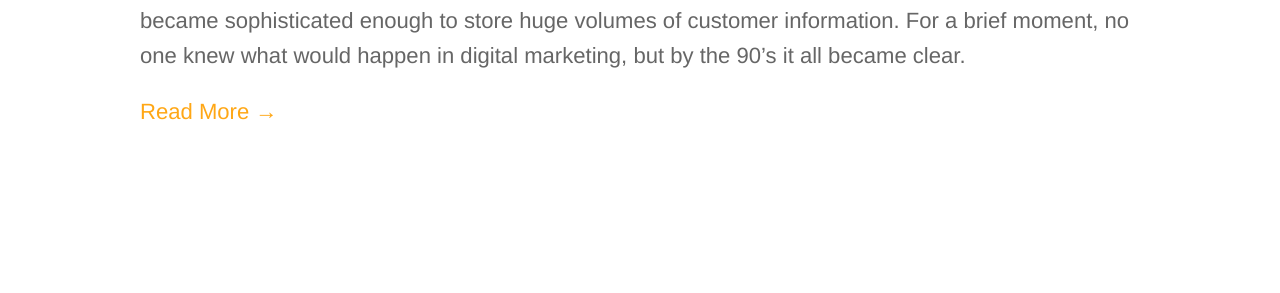
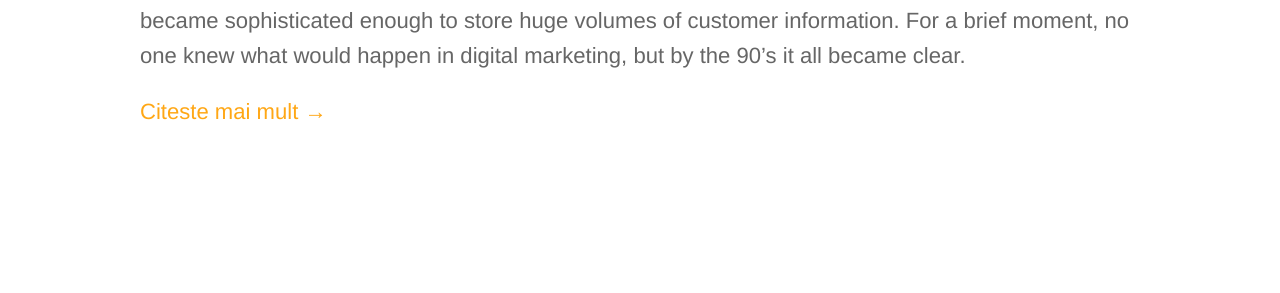
Before and after one commit to rptoma/Flaty, a Jekyll site: the page built from blog/index.html, in a window 1280 px wide. Shown: the part 842-1135 px from the top of the page. Built offline with Jekyll 4.4.1, drawn with Linux system fonts in a browser that asks for light colours; the list of posts is cut into pages by our own code.

Commit message:
Updated '_includes/post-summary.html' via CloudCannon

```diff
--- a/_includes/post-summary.html
+++ b/_includes/post-summary.html
@@ -2,5 +2,5 @@
 {% include post-title.html post=post %}
 <div class="post-content">
 	{{ include.post.excerpt }}
-	<p><a href="{{ site.baseurl }}{{ include.post.url }}">Read More &rarr;</a></p>
+	<p><a href="{{ site.baseurl }}{{ include.post.url }}">Citeste mai mult &rarr;</a></p>
 </div>
```
